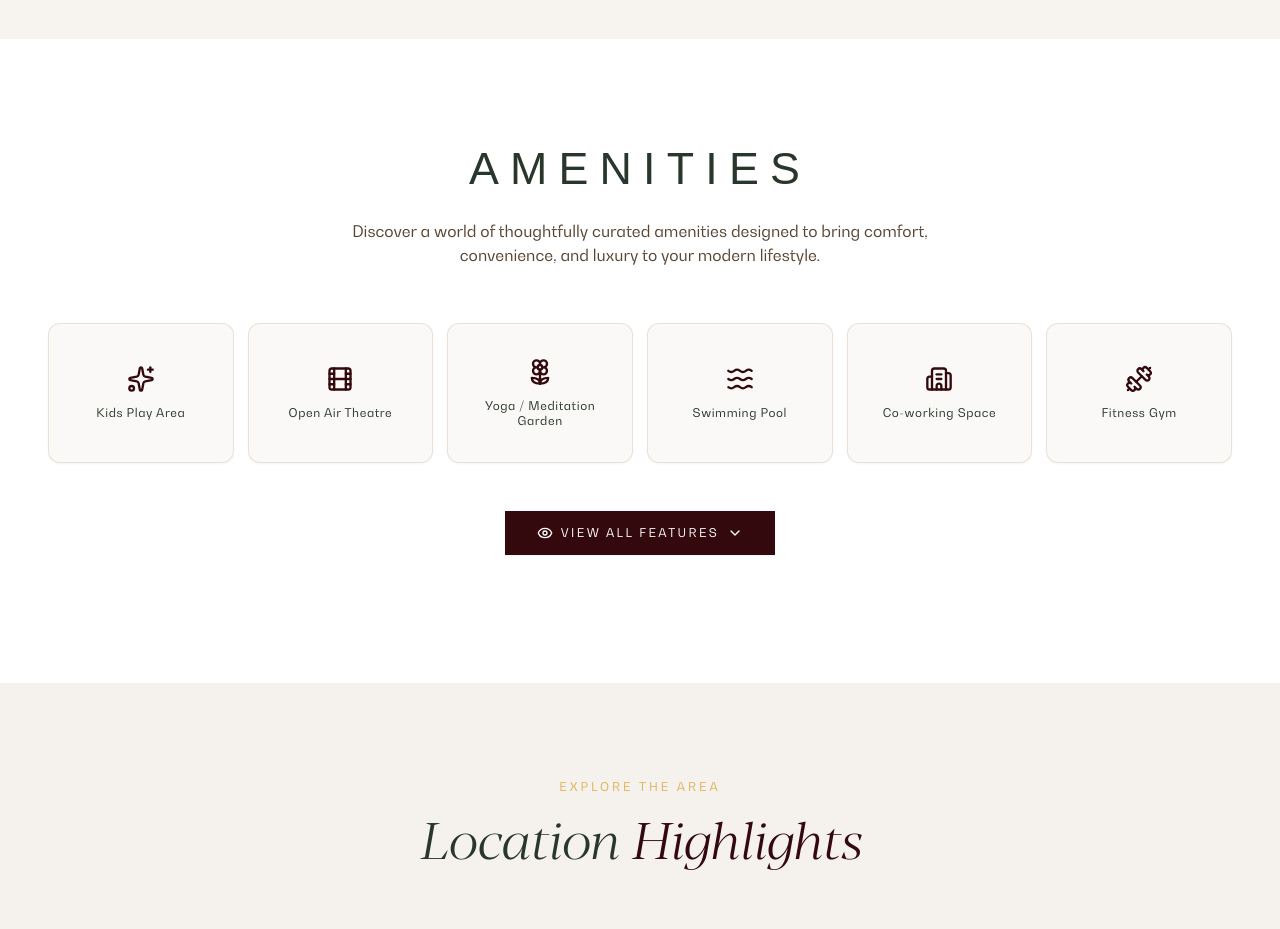
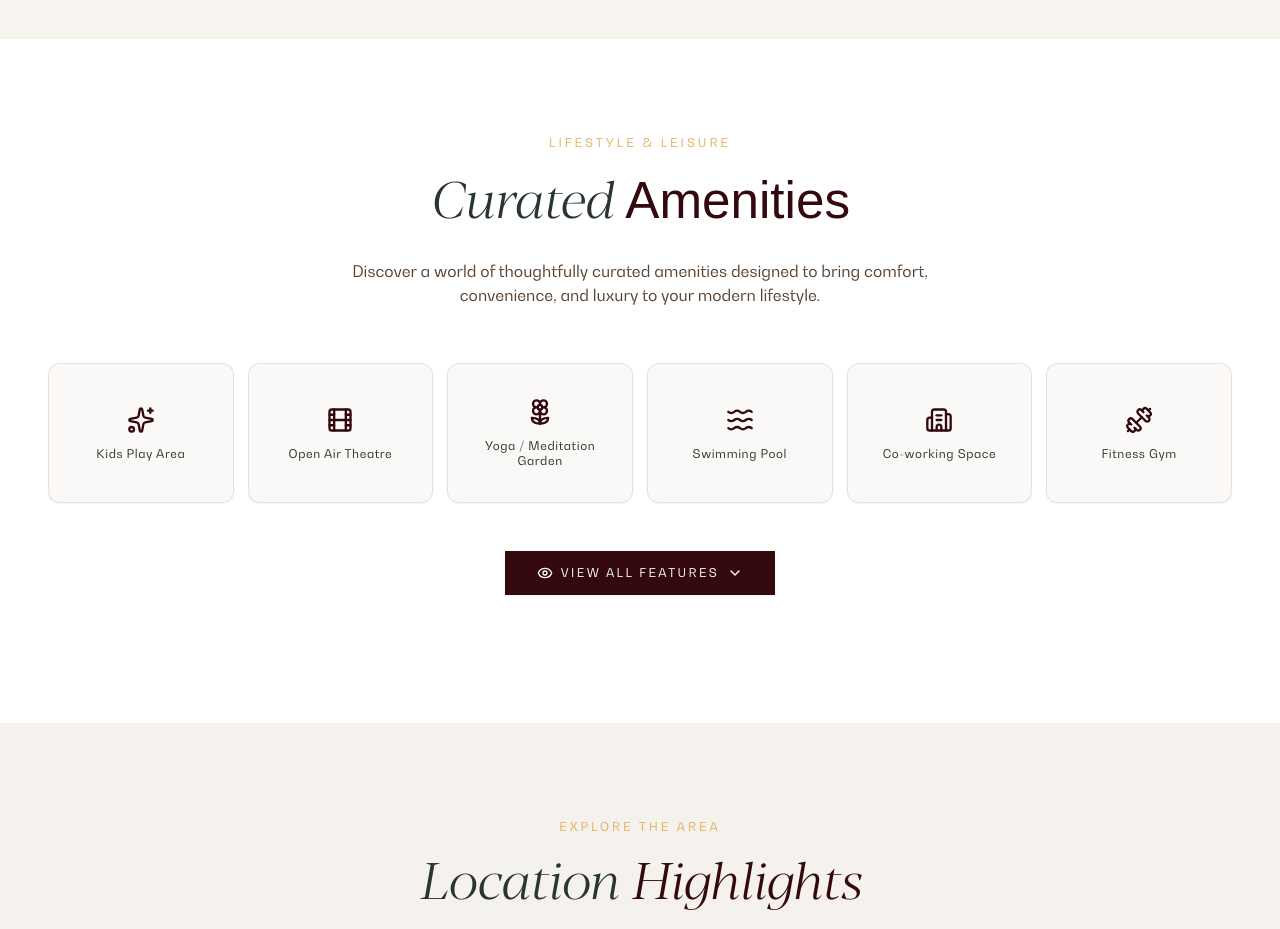
Before and after one commit to Britojaison/zenora_perfomace2, a Next.js app: page / in a window 1280 px wide. Shown: the part 3620-4549 px from the top of the page. Built offline with nearby package versions, Linux system fonts and the light colour scheme; a web font is replaced by a local one.

Commit message:
feat: update Amenities section header typography and styling

```diff
--- a/src/components/sections/Amenities.tsx
+++ b/src/components/sections/Amenities.tsx
@@ -115,15 +115,18 @@ export default function Amenities({ isUnlocked = false, onRequestUnlock }: Ameni
   return (
     <section id="amenities" className="py-24 bg-white">
       <div className="px-6 md:px-12 max-w-screen-xl mx-auto">
-        {/* Header matching Screenshot 1 */}
+        {/* Header matching site style */}
         <div className="text-center max-w-2xl mx-auto mb-14">
+          <p className="font-sans text-gold text-xs uppercase tracking-[0.25em] mb-3">
+            Lifestyle & Leisure
+          </p>
           <h2
-            className="font-serif tracking-widest text-forest uppercase font-normal mb-4"
-            style={{ fontSize: "clamp(2rem, 3.5vw, 3rem)" }}
+            className="font-display italic font-light text-forest"
+            style={{ fontSize: "clamp(2rem, 4vw, 3.5rem)" }}
           >
-            Amenities
+            Curated <span className="text-wine font-serif not-italic">Amenities</span>
           </h2>
-          <p className="font-sans text-earth text-sm md:text-base leading-relaxed">
+          <p className="font-sans text-earth text-sm md:text-base leading-relaxed mt-4">
             Discover a world of thoughtfully curated amenities designed to bring comfort, convenience, and luxury to
             your modern lifestyle.
           </p>
```
